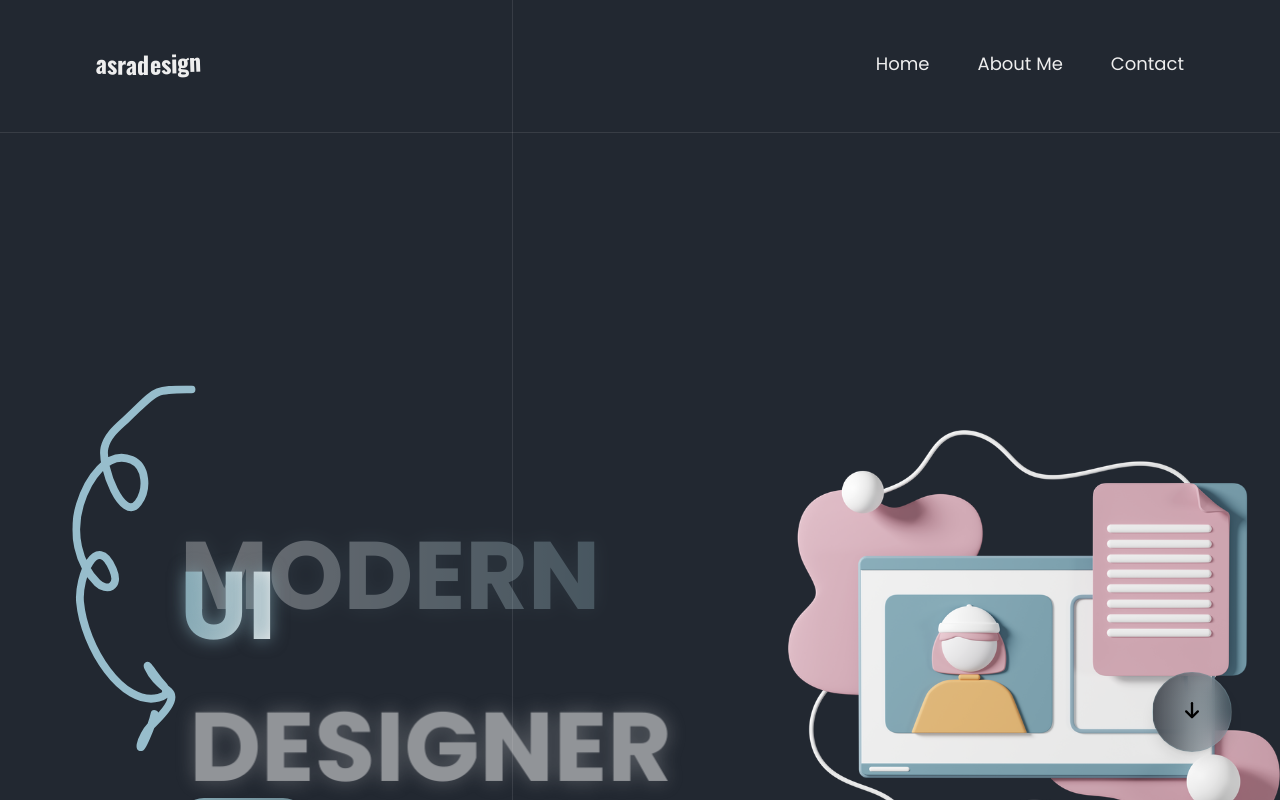
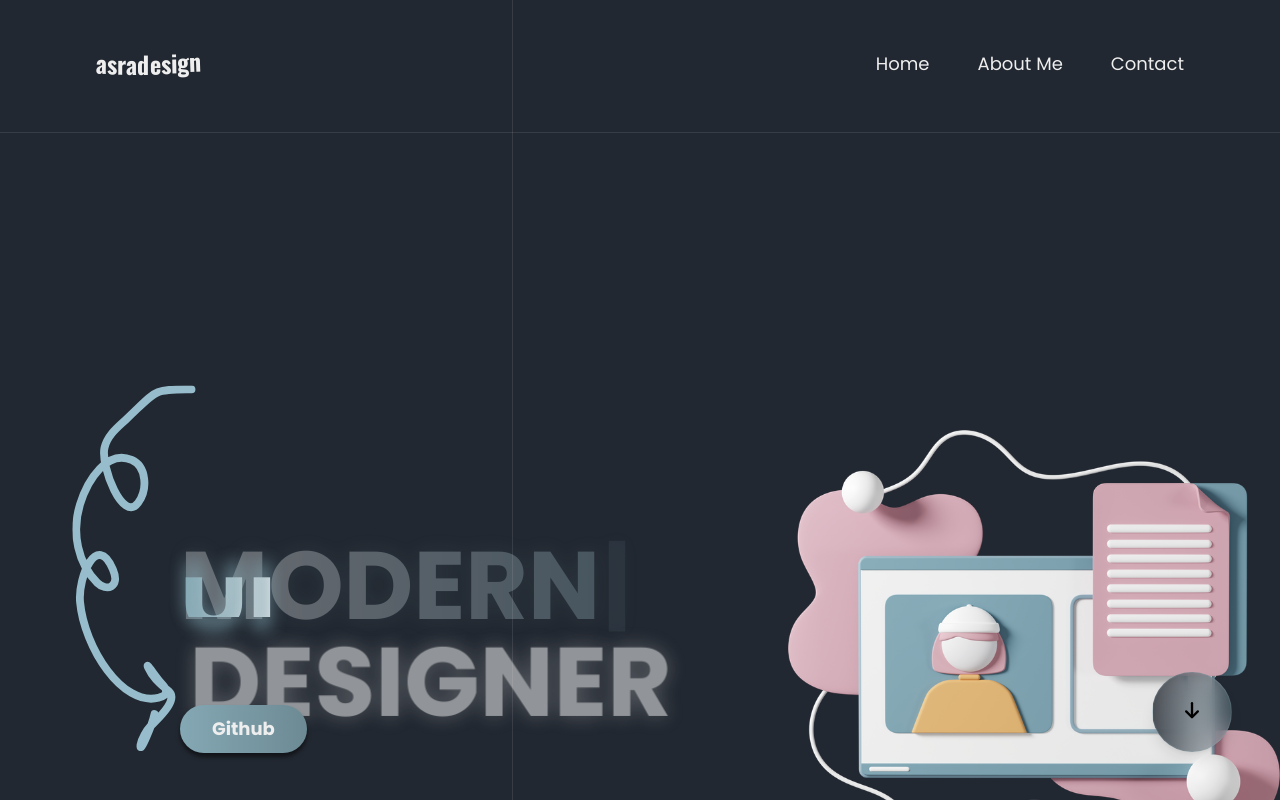
Before and after one commit to azramutlu/portfolio, a Next.js app: page / in a window 1280 px wide. Shown: the top 800 px of the page. Built offline with nearby package versions, Linux system fonts and the light colour scheme.

Commit message:
fix: fixed some bugs

```diff
--- a/src/components/CurvedLoop/CurvedLoop.tsx
+++ b/src/components/CurvedLoop/CurvedLoop.tsx
@@ -1,4 +1,4 @@
-"use client";
+'use client';
 
 /*
 	Installed from https://reactbits.dev/ts/tailwind/
--- a/src/components/HeroSection.tsx
+++ b/src/components/HeroSection.tsx
@@ -2,12 +2,19 @@
 import React, { useMemo } from 'react';
 import Image from 'next/image';
 import { motion } from 'framer-motion';
+import { useTypewriter, Cursor } from 'react-simple-typewriter';
 import { config } from '@/config/environment';
 
 const HeroSection: React.FC = () => {
-  const [typewriterText, setTypewriterText] = React.useState('');
-  const [currentWordIndex, setCurrentWordIndex] = React.useState(0);
-  const [isDeleting, setIsDeleting] = React.useState(false);
+  const [isMobile, setIsMobile] = React.useState(false);
+
+  const [typewriterText] = useTypewriter({
+    words: ['CREATIVE', 'MODERN', 'INNOVATIVE', 'UNIQUE'],
+    loop: 0,
+    typeSpeed: 80,
+    deleteSpeed: 60,
+    delaySpeed: 2000
+  });
 
   const titleVariants = useMemo(() => ({
     initial: { opacity: 0 },
@@ -52,54 +59,16 @@ const HeroSection: React.FC = () => {
     animate: { x: 0, opacity: 1 }
   }), [])
 
-  const typewriterWords = useMemo(() => ["CREATIVE", "MODERN", "INNOVATIVE", "UNIQUE"], []);
-
   React.useEffect(() => {
-    let isMounted = true;
-    let timeoutId: NodeJS.Timeout;
-
-    const typeWriter = () => {
-      if (!isMounted) return;
-
-      const currentWord = typewriterWords[currentWordIndex];
-
-      if (isDeleting) {
-        setTypewriterText(prev => {
-          const newText = prev.slice(0, -1);
-          if (newText.length === 0) {
-            setIsDeleting(false);
-            setCurrentWordIndex(prev => (prev + 1) % typewriterWords.length);
-          }
-          return newText;
-        });
-        timeoutId = setTimeout(typeWriter, 50);
-      } else {
-        setTypewriterText(prev => {
-          const newText = currentWord.substring(0, prev.length + 1);
-          if (newText.length === currentWord.length) {
-            timeoutId = setTimeout(() => {
-              if (isMounted) {
-                setIsDeleting(true);
-                typeWriter();
-              }
-            }, 1500);
-          } else {
-            timeoutId = setTimeout(typeWriter, 100);
-          }
-          return newText;
-        });
-      }
+    const checkMobile = () => {
+      setIsMobile(window.innerWidth < 768);
     };
 
-    typeWriter();
+    checkMobile();
+    window.addEventListener('resize', checkMobile);
 
-    return () => {
-      isMounted = false;
-      if (timeoutId) {
-        clearTimeout(timeoutId);
-      }
-    };
-  }, [currentWordIndex, isDeleting, typewriterWords]);
+    return () => window.removeEventListener('resize', checkMobile);
+  }, []);
 
   return (
     <main id="home" className="flex flex-col xl:grid xl:grid-cols-2 xl:gap-8 px-4 md:px-12 xl:px-0 pt-8 md:pt-16 xl:pt-0 min-h-[calc(100vh-120px)] xl:min-h-[calc(100vh-200px)]">
@@ -110,29 +79,30 @@ const HeroSection: React.FC = () => {
           initial="initial"
           animate="animate"
         >
-          <h1 className="font-poppins font-bold text-2xl sm:text-3xl md:text-4xl lg:text-5xl xl:text-[96px] leading-[1.1em] text-white max-w-full xl:w-[586px]">
+          <h1 className="font-poppins font-bold text-xl sm:text-2xl md:text-3xl lg:text-4xl xl:text-[96px] leading-[1.2em] text-white max-w-full xl:w-[586px]">
             <motion.span
-              className="inline-block mr-1 sm:mr-2 md:mr-3 lg:mr-4 bg-gradient-to-r from-[#84A8B4] via-[#EEEEEE] to-[#84A8B4] bg-clip-text text-transparent"
+              className="inline-block mr-1 sm:mr-2 md:mr-3 lg:mr-4 bg-gradient-to-r from-[#84A8B4] via-[#EEEEEE] to-[#84A8B4] bg-clip-text text-transparent min-h-[1.2em] flex items-center"
               variants={wordVariants}
-              animate={{
+              animate={isMobile ? {} : {
                 backgroundPosition: ['0% 50%', '100% 50%', '0% 50%'],
               }}
-              transition={{
+              transition={isMobile ? {} : {
                 duration: 3,
                 repeat: Infinity,
                 ease: 'linear'
               }}
               style={{
                 backgroundSize: '200% 100%',
-                filter: 'drop-shadow(0 0 10px rgba(132, 168, 180, 0.3))'
+                filter: isMobile ? 'none' : 'drop-shadow(0 0 10px rgba(132, 168, 180, 0.3))'
               }}
             >
-              {typewriterText}
+              <span>{typewriterText}</span>
+              <Cursor cursorStyle="|" cursorColor="#84A8B4" cursorBlinking={true} />
             </motion.span>
             <motion.span
               className="inline-block bg-gradient-to-r from-[#84A8B4] to-[#EEEEEE] bg-clip-text text-transparent"
               variants={wordVariants}
-              animate={{
+              animate={isMobile ? {} : {
                 textShadow: [
                   '0 0 10px rgba(132, 168, 180, 0.8)',
                   '0 0 20px rgba(132, 168, 180, 0.6)',
@@ -141,7 +111,7 @@ const HeroSection: React.FC = () => {
                   '0 0 10px rgba(132, 168, 180, 0.8)'
                 ]
               }}
-              transition={{
+              transition={isMobile ? {} : {
                 duration: 2,
                 repeat: Infinity,
                 ease: 'easeInOut'
@@ -150,21 +120,21 @@ const HeroSection: React.FC = () => {
               UI
             </motion.span>
             <motion.span
-              className="inline-block ml-1 sm:ml-2 md:ml-3 lg:ml-4"
+              className="inline-block ml-1 sm:ml-2 md:ml-3 lg:ml-4 whitespace-nowrap"
               variants={wordVariants}
-              animate={{
+              animate={isMobile ? {} : {
                 y: [0, -10, 0],
                 rotateX: [0, 15, 0],
                 scale: [1, 1.05, 1]
               }}
-              transition={{
+              transition={isMobile ? {} : {
                 duration: 2.5,
                 repeat: Infinity,
                 ease: 'easeInOut'
               }}
               style={{
                 color: '#EEEEEE',
-                textShadow: '0 0 20px rgba(238, 238, 238, 0.5)'
+                textShadow: isMobile ? 'none' : '0 0 20px rgba(238, 238, 238, 0.5)'
               }}
             >
               DESIGNER
@@ -184,7 +154,7 @@ const HeroSection: React.FC = () => {
             variants={buttonVariants}
             initial="initial"
             animate="animate"
-            whileHover={{
+            whileHover={isMobile ? {} : {
               scale: 1.05,
               boxShadow: '0 0 25px rgba(132, 168, 180, 0.6)',
               background: 'linear-gradient(45deg, #84A8B4, #6d8a94, #84A8B4)',
@@ -192,6 +162,7 @@ const HeroSection: React.FC = () => {
             }}
             whileTap="tap"
           >
+            {!isMobile && (
               <motion.div
                 className="absolute inset-0 bg-gradient-to-r from-transparent via-white to-transparent opacity-0"
                 animate={{
@@ -204,6 +175,7 @@ const HeroSection: React.FC = () => {
                   ease: 'easeInOut'
                 }}
               />
+            )}
             <span className="relative z-10">Github</span>
           </motion.a>
         </motion.div>
@@ -217,7 +189,7 @@ const HeroSection: React.FC = () => {
       >
         <motion.div
           className="relative w-[280px] h-[260px] sm:w-[350px] sm:h-[324px] md:w-[420px] md:h-[389px] lg:w-[480px] lg:h-[444px] xl:w-[552px] xl:h-[511px]"
-          whileHover={{
+          whileHover={isMobile ? {} : {
             scale: 1.02,
             rotateY: 5,
             transition: { duration: 0.3 }
```
Also changed, not shown: src/components/SkillsSection.tsx (+65 -16 lines). Lines whose indentation alone changed are shown as unchanged.
